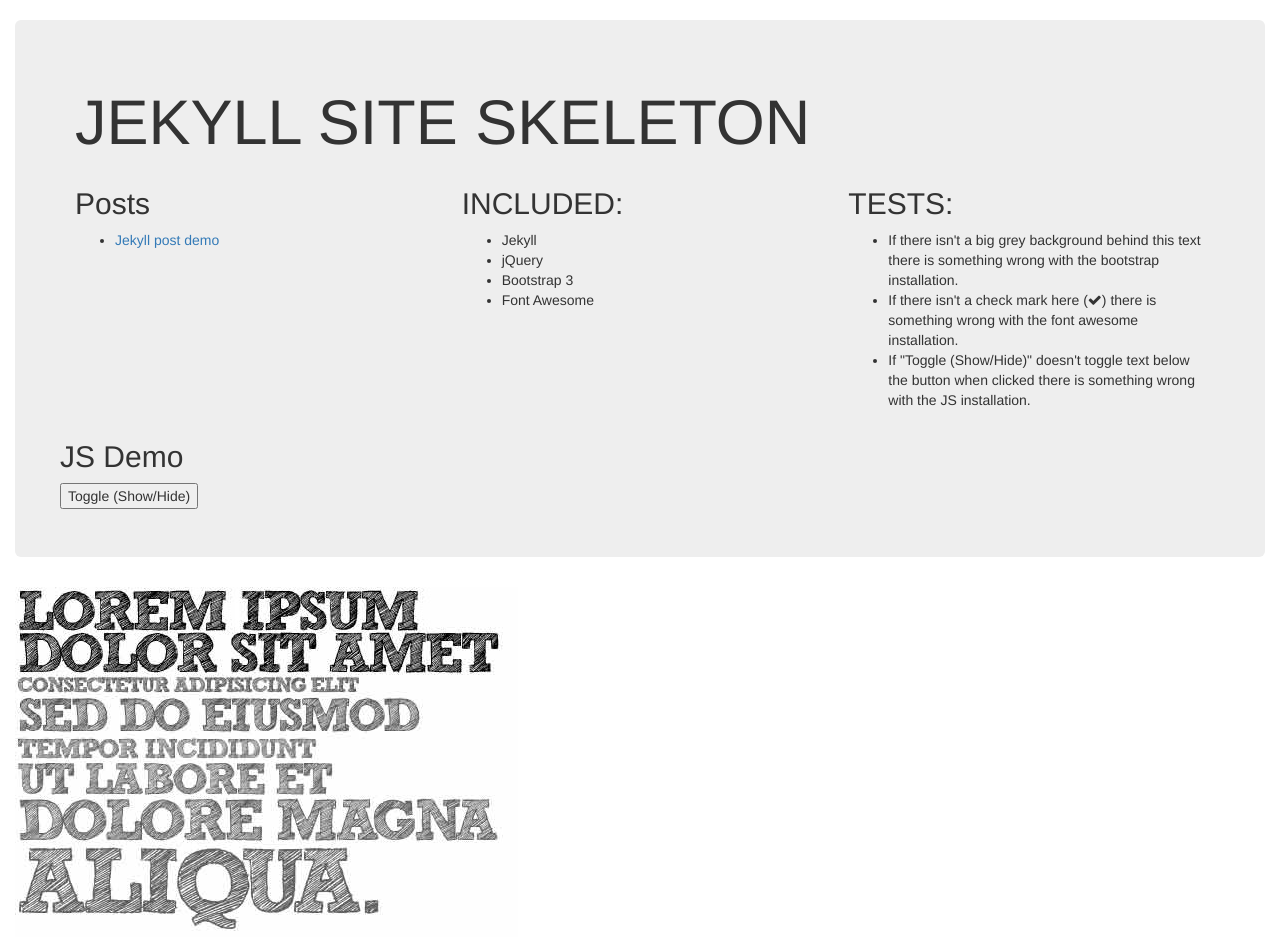
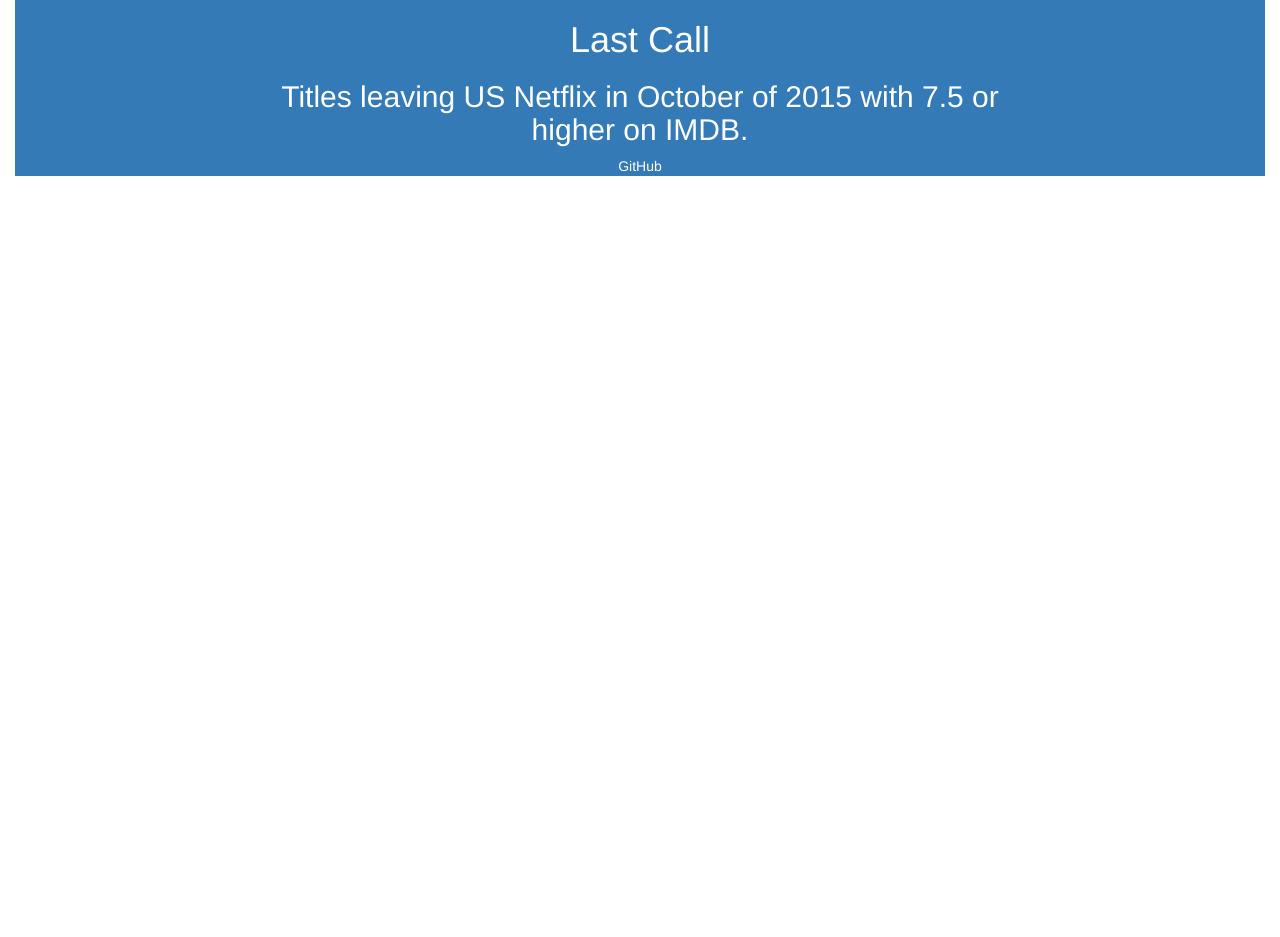
Before and after one commit to lostphilosopher/last-call, a Jekyll site: the page built from index.html, in a window 1280 px wide. Built offline with Jekyll 4.4.1, drawn with Linux system fonts in a browser that asks for light colours; after the commit the page ends 900 px from its top, so only the background shows below that.

Commit message:
Initial commit

```diff
--- a/index.html
+++ b/index.html
@@ -1,43 +1,66 @@
 ---
 layout: default
 ---
-<br />
-<div class="jumbotron">
-  <h1>JEKYLL SITE SKELETON</h1>
-  <div class="row">
-    <div class="col-sm-4">
-      <h2>Posts</h2>
-      <ul>
-        {% for post in site.posts %}
-        <li>
-          <a href="{{ post.url | prepend: site.baseurl }}">{{ post.title }}</a>
-        </li>
-        {% endfor %}
-      </ul>
-    </div>
-    <div class="col-sm-4">
-      <h2>INCLUDED:</h2>
-      <ul>
-        <li>Jekyll</li>
-        <li>jQuery</li>
-        <li>Bootstrap 3</li>
-        <li>Font Awesome</li>
-      </ul>
-    </div>
-    <div class="col-sm-4">
-      <h2>TESTS:</h2>
-      <ul>
-        <li>If there isn't a big grey background behind this text there is something wrong with the bootstrap installation.</li>
-        <li>If there isn't a check mark here (<i class="fa fa-check"></i>) there is something wrong with the font awesome installation.</li>
-        <li>If "Toggle (Show/Hide)" doesn't toggle text below the button when clicked there is something wrong with the JS installation.</li>
-      </ul>
+
+<div class='container-fluid'>
+  <div class='row bg-primary text-center'>
+    <div class='col-sm-8 col-sm-offset-2'>
+      <h1>Last Call</h1>
+      <h2>Titles leaving US Netflix in October of 2015 with 7.5 or higher on IMDB.</h2>
     </div>
   </div>
-  <div class="row">
-    <h2>JS Demo</h2>
-    <button id="utility-js-demo-button">Toggle (Show/Hide)</button>
-    <div id="utility-js-demo-target" style="display: none">Toggled!</div>
+  <div class='js-target'>
+  </div>
+  <div class='row bg-primary text-center'>
+    GitHub
   </div>
 </div>
 
-<img src="/assets/images/lorem-ipsum.jpg" class="img-responsive"/>
+<script>
+  var yql_netflix_url = 'https://query.yahooapis.com/v1/public/yql?q=select%20*%20from%20html%20where%20url%3D%27http%3A%2F%2Fwww.whats-on-netflix.com%2Fleaving-soon%2Fcomplete-list-of-titles-expiring-from-netflix-us-in-october-2015%2F%27%20and%20xpath%3D%27%2F%2F*%5B%40id%3D%22singlepost%22%5D%2Fdiv%2Farticle%2Fdiv%5B1%5D%2Ful%5B2%5D%27&format=json&env=store%3A%2F%2Fdatatables.org%2Falltableswithkeys';
+
+  var netflix_titles_leaving_soon = jQuery.parseJSON(
+        jQuery.ajax({
+            url: yql_netflix_url,
+            async: false,
+            dataType: 'json'
+        }).responseText
+  );
+
+  var netflix_titles_leaving_soon_parsed = [];
+
+  $.each(
+    netflix_titles_leaving_soon.query.results.ul.li,
+    function(i, val) {
+      title = val.replace(/\(.*\)/, '');
+      title = title.replace(',', '');
+      netflix_titles_leaving_soon_parsed.push(title);
+    }
+  );
+
+  var imdb_rating_cutoff = 7.5;
+
+  var netflix_titles_above_cutoff = [];
+
+  $.each(
+    netflix_titles_leaving_soon_parsed,
+    function(i, val) {
+      imdb_data = jQuery.parseJSON(
+        jQuery.ajax({
+            url: 'http://www.omdbapi.com/?t=' + val + '&y=&plot=short&r=json',
+            async: false,
+            dataType: 'json'
+        }).responseText
+      );
+      if (imdb_data.imdbRating > imdb_rating_cutoff) {
+        title = imdb_data.Title;
+        netflix_titles_above_cutoff.push('<li>' + title + '</li>');
+      }
+    }
+  );
+
+  netflix_titles_above_cutoff = netflix_titles_above_cutoff.join('');
+
+  $(".js-target").append('<ul>' + netflix_titles_above_cutoff + '</ul>');
+
+</script>
```
